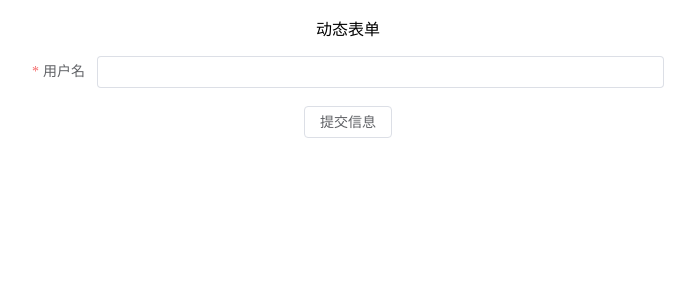
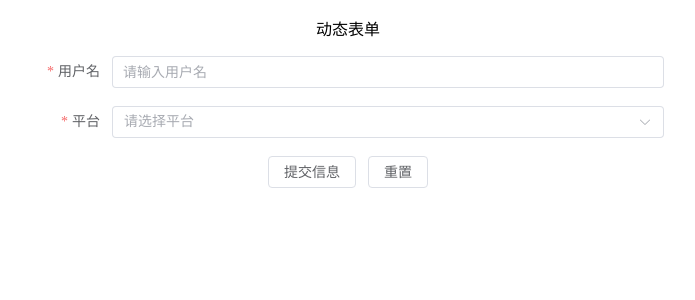
Before and after one commit to xhuan-y/vue3-project, a Vue app: page / in a window 1280 px wide. Shown: the top 300 px of the page, without its empty margins (292-987 px from the left). Built offline with nearby package versions, Linux system fonts and the light colour scheme.

Commit message:
封装select

```diff
--- a/src/components/Forms/FormItemRender.vue
+++ b/src/components/Forms/FormItemRender.vue
@@ -2,6 +2,7 @@
 import { computed } from "vue";
 
 const formItemValue = defineModel();
+
 const { item } = defineProps(["item"]);
 
 const uiType = computed(() => item.uiType);
@@ -9,7 +10,21 @@ const uiType = computed(() => item.uiType);
 
 <template>
   <el-form-item v-bind="item" :prop="item.field">
-    <el-input v-if="uiType == 'input'" v-model="formItemValue"></el-input>
+    <el-input
+      v-if="uiType == 'input'"
+      v-model="formItemValue"
+      :placeholder="item.placeholder"
+    ></el-input>
+
+    <el-select
+      v-else-if="uiType == 'select'"
+      v-model="formItemValue"
+      :placeholder="item.placeholder"
+    >
+      <template v-for="(option, i) in item.options" :key="i">
+        <el-option :label="option.label" :value="option.value"></el-option>
+      </template>
+    </el-select>
   </el-form-item>
 </template>
 
--- a/src/components/Forms/FormRender.vue
+++ b/src/components/Forms/FormRender.vue
@@ -5,7 +5,6 @@ import { reactive, computed, useTemplateRef } from "vue";
 const formInstance = useTemplateRef("formInstance");
 
 const formData = defineModel();
-
 const { formItems } = defineProps(["formItems"]);
 
 let form = useForm(formItems);
@@ -67,13 +66,23 @@ const submit = async (callback) => {
   return formData1;
 };
 
+const resetFields = () => {
+  formInstance.value.resetFields();
+};
+
 defineExpose({
   submit,
+  resetFields,
 });
 </script>
 
 <template>
-  <el-form ref="formInstance" :model="form.data" :rules="form.rules">
+  <el-form
+    ref="formInstance"
+    label-width="80"
+    :model="form.data"
+    :rules="form.rules"
+  >
     <template v-for="item in form.items" :key="item.field">
       <FormItemRender
         :item="item"
--- a/src/views/FormPage.vue
+++ b/src/views/FormPage.vue
@@ -10,6 +10,24 @@ const formItems = [
     field: "username",
     required: true,
     uiType: "input",
+    placeholder: "请输入用户名",
+  },
+  {
+    label: "平台",
+    field: "platformCode",
+    required: true,
+    uiType: "select",
+    options: [
+      {
+        label: "抖音",
+        value: "douyin",
+      },
+      {
+        label: "淘宝",
+        value: "taobao",
+      },
+    ],
+    placeholder: "请选择平台",
   },
 ];
 
@@ -30,6 +48,7 @@ const submit = () => {
       :formItems="formItems"
     ></FormRender>
     <el-button @click="submit">提交信息</el-button>
+    <el-button @click="formInstance.resetFields()">重置</el-button>
     <p>{{ formData }}</p>
   </div>
 </template>
```
